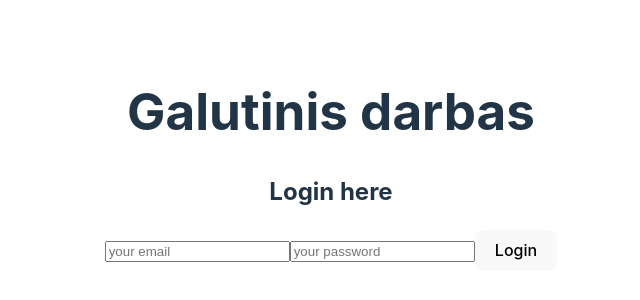
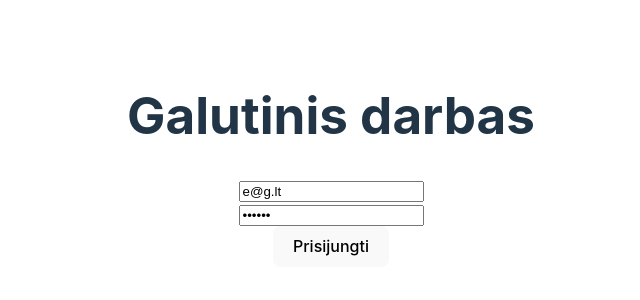
Before and after one commit to EGasiunaite/EG_galutinis_darbas_react, a React (Vite) app: page / in a window 1280 px wide. Shown: the part 240-540 px from the top of the page, without its empty margins (309-949 px from the left). Built offline with nearby package versions, Linux system fonts and the light colour scheme.

Commit message:
Login auth and Google  auth

```diff
--- a/src/components/auth/LoginForm.jsx
+++ b/src/components/auth/LoginForm.jsx
@@ -1,12 +1,77 @@
+import { useFormik } from 'formik';
+import { getAuth, signInWithEmailAndPassword } from 'firebase/auth';
+import * as Yup from 'yup';
+import toast from 'react-hot-toast';
+
 export default function LoginForm() {
-    return (
+  const formik = useFormik({
+    initialValues: {
+      email: 'e@g.lt',
+      password: '123456',
+    },
+    validationSchema: Yup.object({
+      email: Yup.string().email().required(),
+      password: Yup.string().min(6).max(50).required(),
+    }),
+    onSubmit: (values) => {
+      console.log('kas ivesta ===', values);
+      loginWithFire(values.email, values.password);
+    },
+  });
+
+  function loginWithFire(email, password) {
+    const auth = getAuth();
+    signInWithEmailAndPassword(auth, email, password)
+      .then((userCredential) => {
+        toast.success('Sekmingai uzsiregistravote');
+        // Signed in
+        const user = userCredential.user;
+        // ...
+
+      })
+      .catch((error) => {
+        toast.error('Nepavyko prisijungti, patikrinkite email arba password');
+        const errorCode = error.code;
+        const errorMessage = error.message;
+        console.warn({ errorCode, errorMessage });
+      });
+  }
+
+  return (
+    <div>
+      <form onSubmit={formik.handleSubmit} >
+        <div >
+          <input
+            onChange={formik.handleChange}
+            onBlur={formik.handleBlur}
+            value={formik.values.email}
+            type='text'
+            id='email'
+            placeholder='Email'
+          />
+          {formik.errors.email && formik.touched.email && (
+            <p>{formik.errors.email}</p>
+          )}
+        </div>
         <div>
-            <h2>Login here</h2>
-            <form>
-                <input type="text" placeholder="your email" />
-                <input type="password" placeholder="your password" />
-                <button type="submit">Login</button>
-            </form>
+          <input
+            onChange={formik.handleChange}
+            onBlur={formik.handleBlur}
+            value={formik.values.password}
+            type='password'
+            id='password'
+            placeholder='Password'
+          />
+          {formik.errors.password && formik.touched.password && (
+            <p>{formik.errors.password}</p>
+          )}
         </div>
-    );
+        <button
+          type='submit'
+        >
+          Prisijungti
+        </button>
+      </form>
+    </div>
+  );
 }
```
Also changed, not shown: src/components/auth/GoogleLogin.jsx (+42 -0 lines).
